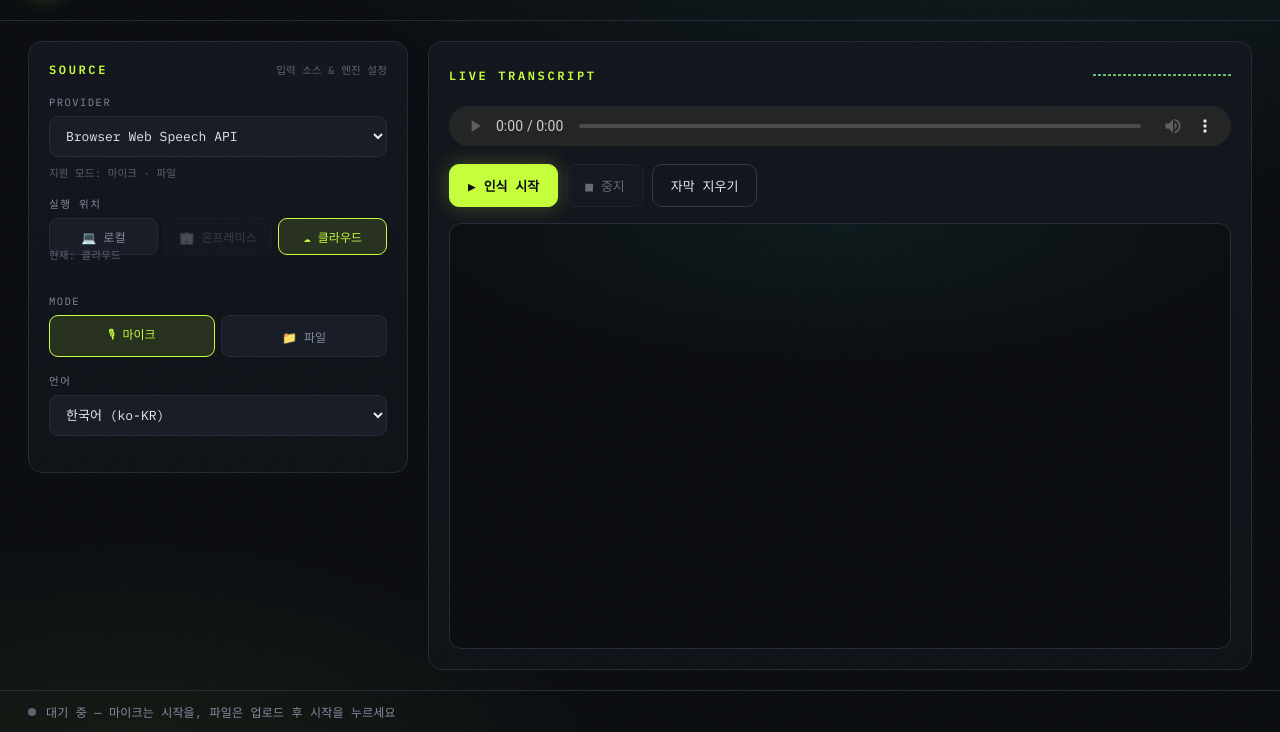
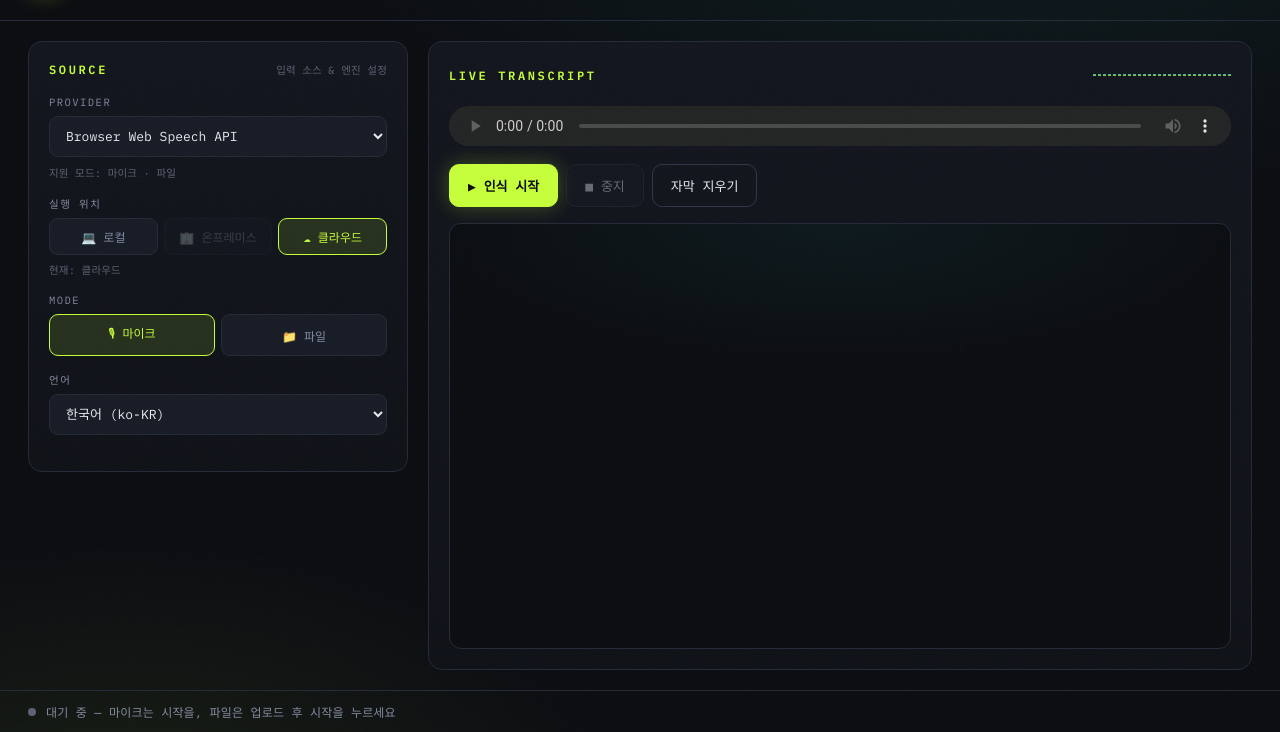
Before and after one commit to 4sizn/speech-test, a website built with Vite: page index.html in a window 1280 px wide. Shown: the part 68-800 px from the top of the page. Built offline with nearby package versions, Linux system fonts and the light colour scheme.

Commit message:
fix: 좌측 컬럼 화면 넘침 — 패널 축소 대신 컬럼 스크롤로 전환
- 고정 높이 레이아웃에서 SOURCE 패널 내용이 패널 밖으로 새어
  DATASET 패널·상태바와 겹치던 문제: .col-left overflow-y:auto +
  패널 flex-shrink:0으로 내용 초과 시 컬럼이 스크롤되도록 수정
- 실행 위치 힌트(.field 내부 .cap-hint)가 음수 마진으로 버튼과
  겹치던 문제를 필드 내부 전용 여백 규칙으로 수정
- 스크롤 영역 공통 다크 테마 얇은 스크롤바 적용

Co-Authored-By: Claude Fable 5 <noreply@anthropic.com>

```diff
--- a/styles.css
+++ b/styles.css
@@ -160,6 +160,20 @@ body {
   flex-direction: column;
   gap: 20px;
   min-height: 0;
+  overflow-y: auto;
+}
+/* 컬럼 높이가 부족해도 패널을 찌그러뜨리지 않는다 — 내용이 패널 밖으로 넘치는 대신 컬럼이 스크롤 */
+.col-left > .panel {
+  flex-shrink: 0;
+}
+
+/* 스크롤 영역 공통 — 다크 테마용 얇은 스크롤바 */
+.col-left,
+.transcript,
+.file-list,
+.utt-list {
+  scrollbar-width: thin;
+  scrollbar-color: var(--border-2) transparent;
 }
 
 .panel {
@@ -243,6 +257,10 @@ body {
   font-size: 10.5px;
   color: var(--ink-faint);
   margin: -8px 0 16px;
+}
+/* .field 내부에 놓인 힌트(예: 실행 위치)는 위 음수 마진 대신 컨트롤 아래 여백으로 */
+.field .cap-hint {
+  margin: 7px 0 0;
 }
 
 .segmented {
```
